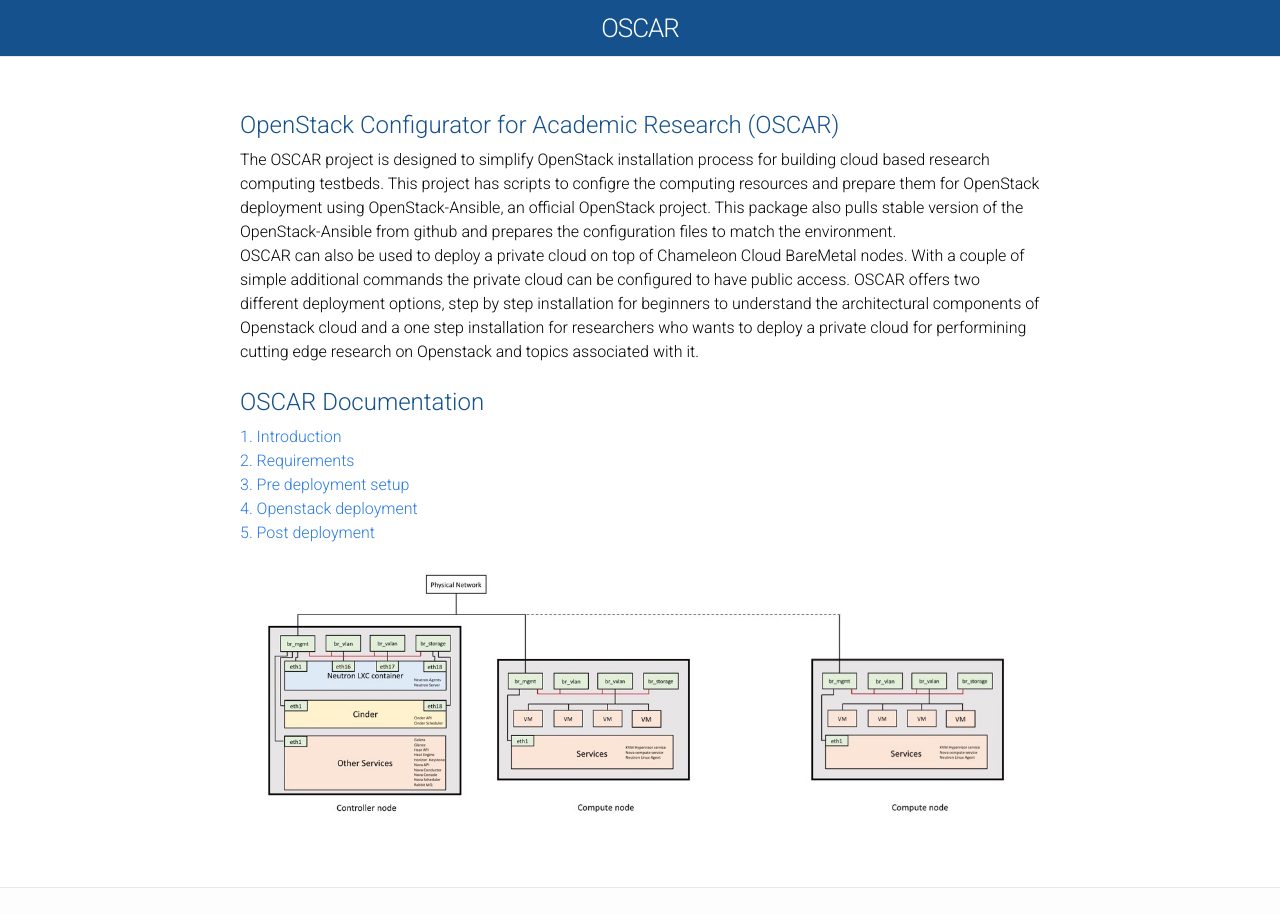
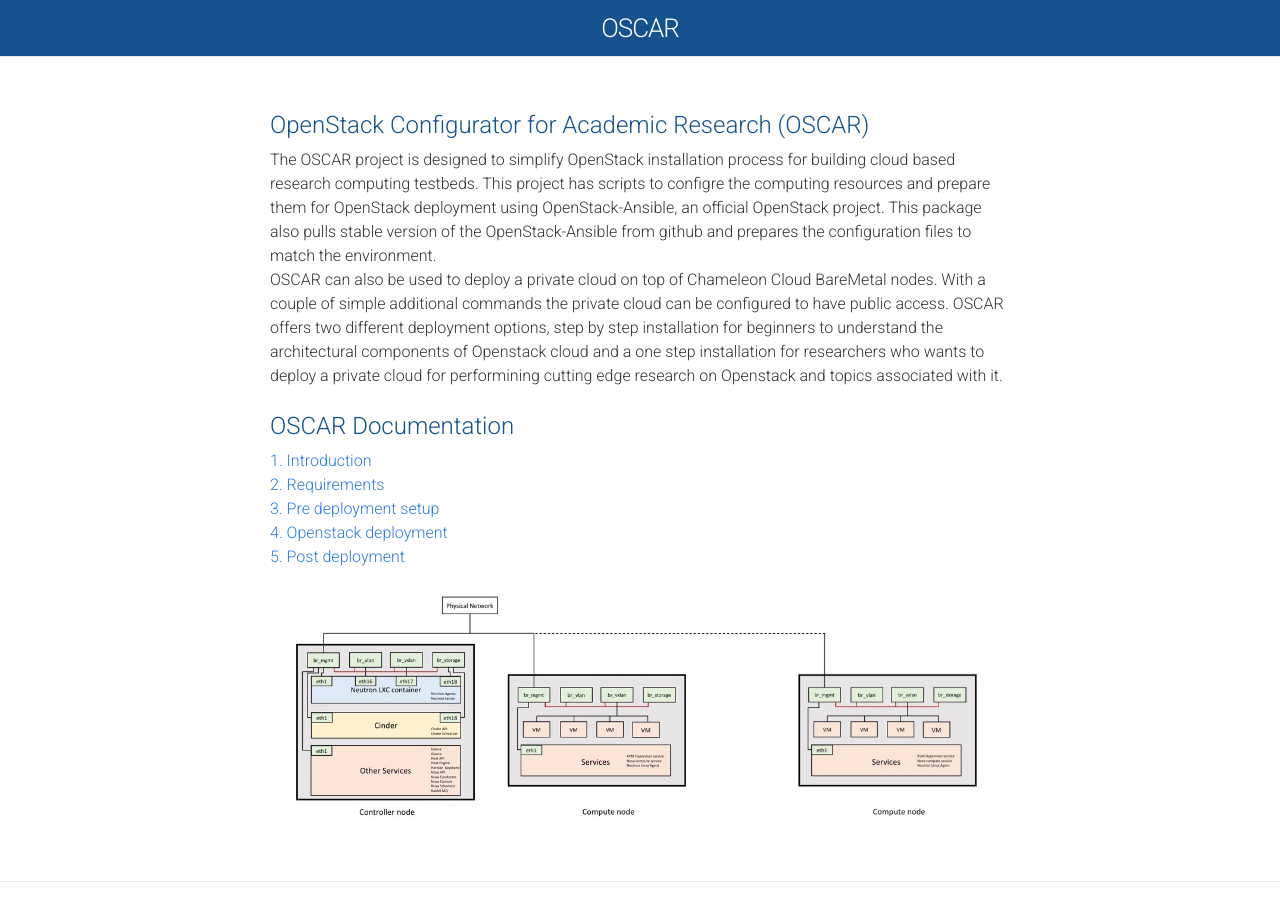
Before and after one commit to cloudandbigdatalab/OSCAR, a Jekyll site: the page built from index.html, in a window 1280 px wide. Shown: the top 914 px of the page. Built offline with Jekyll 4.4.1, drawn with Linux system fonts in a browser that asks for light colours; nearby versions of some CDN libraries; library files that are not in the unit come from our copies; Markdown is read by kramdown in place of the engine named in the settings.

Commit message:
Fixed a few things for new format and added more CSS.

```diff
--- a/_includes/head.html
+++ b/_includes/head.html
@@ -7,8 +7,12 @@
     <link rel="canonical" href="{{ page.url | replace:'index.html','' | prepend: site.baseurl | prepend: site.url }}">
 
     <!-- Custom CSS -->
+    <link rel="stylesheet" href="https://maxcdn.bootstrapcdn.com/bootstrap/3.3.5/css/bootstrap.min.css">
+    <link rel="stylesheet" href="https://maxcdn.bootstrapcdn.com/bootstrap/3.3.5/css/bootstrap-theme.min.css">
+    <script src="https://ajax.googleapis.com/ajax/libs/jquery/1.11.3/jquery.min.js"></script>
+    <script src="https://maxcdn.bootstrapcdn.com/bootstrap/3.3.5/js/bootstrap.min.js"></script>
+    <link rel="stylesheet" href="{{ "/css/bootstrap.css" | prepend: site.baseurl }}">
     <link rel="stylesheet" href="{{ "/css/main.css" | prepend: site.baseurl }}">
-
     <!-- Google fonts -->
     <link href='http://fonts.googleapis.com/css?family=Roboto:400,300' rel='stylesheet' type='text/css'>
 
```
